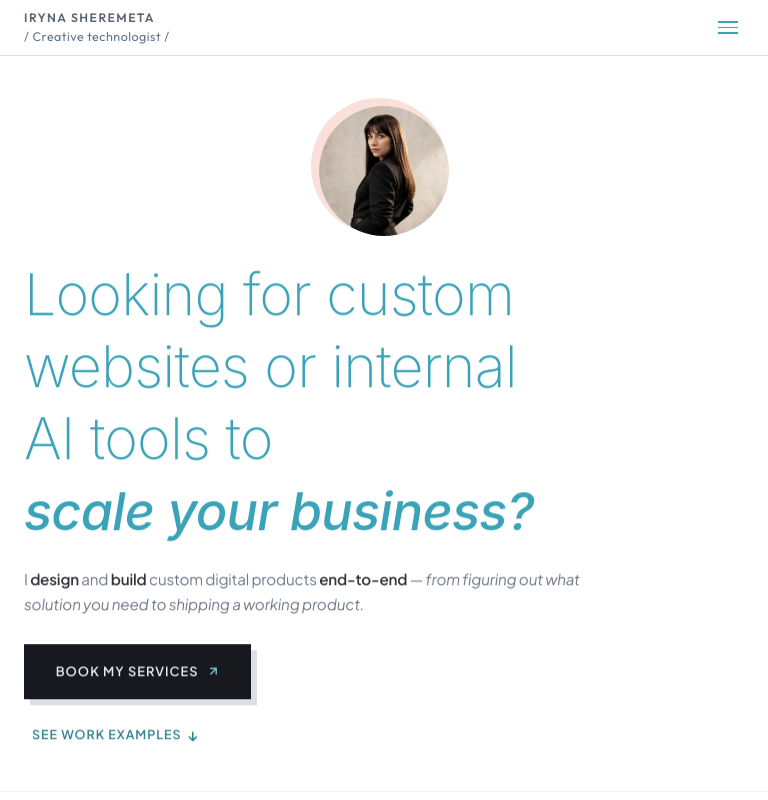
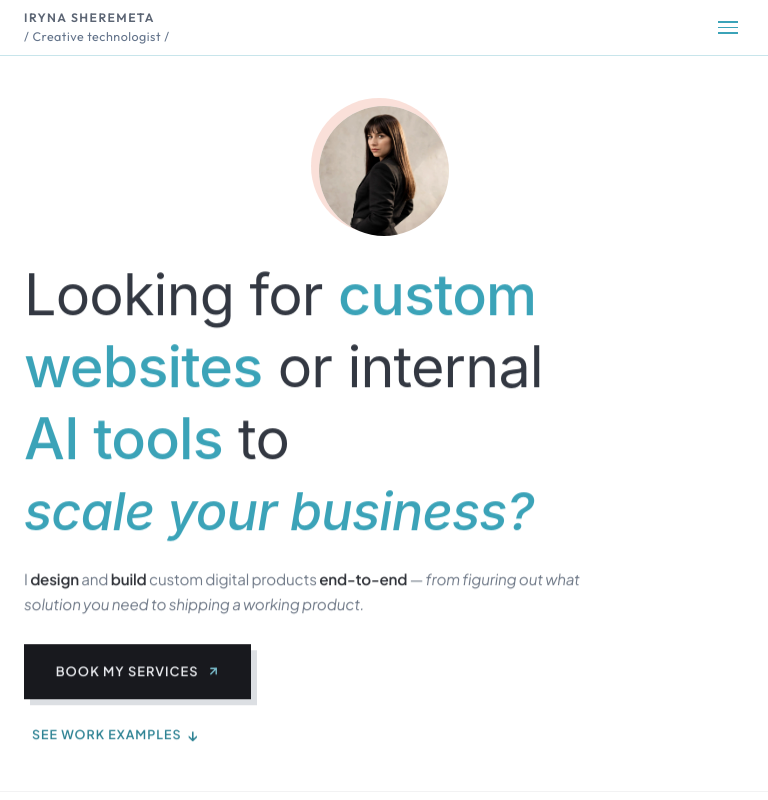
Before and after one commit to Irene2828/porfoliojuly, a Next.js app: page / in a window 768 px wide. Shown: the top 800 px of the page. Built offline with nearby package versions, Linux system fonts and the light colour scheme; no server answers; the database is empty.

Commit message:
style: mobile hero — charcoal base, teal keywords

```diff
--- a/src/app/components/Hero.css
+++ b/src/app/components/Hero.css
@@ -2119,31 +2119,41 @@
     font-family: -apple-system, BlinkMacSystemFont, "Helvetica Neue", Helvetica, Arial, sans-serif !important;
     letter-spacing: -0.015em !important;
     line-height: 1.249 !important; /* +10% */
+  }
+  .hero-text .headline-line {
+    color: #333842 !important; /* charcoal base */
+    -webkit-text-fill-color: #333842 !important;
+    font-weight: 400 !important;
+    font-size: clamp(2.599rem, 10.397vw, 3.266rem) !important; /* +10% */
+  }
+  .hero-text .headline-teal-underline {
+    color: #3ba3b8 !important; /* teal keywords */
+    -webkit-text-fill-color: #3ba3b8 !important;
+    font-weight: 500 !important;
+    font-size: clamp(2.599rem, 10.397vw, 3.266rem) !important; /* +10% */
+    text-decoration: none !important; /* no underline on mobile */
+  }
+  .hero-text .headline-italic-thinner {
     color: #3ba3b8 !important;
     -webkit-text-fill-color: #3ba3b8 !important;
-  }
-  .hero-text .headline-line,
-  .hero-text .headline-teal-underline {
-    font-weight: 250 !important; /* half thickness */
-    font-size: clamp(2.599rem, 10.397vw, 3.266rem) !important; /* +10% */
-  }
-  .hero-text .headline-teal-underline {
-    text-decoration: none !important; /* no underline on mobile */
-  }
-  .hero-text .headline-italic-thinner {
     font-weight: 500 !important;
     font-size: clamp(2.363rem, 9.452vw, 2.969rem) !important;
   }
 }
 @media (min-width: 414px) and (max-width: 900px) {
-  .hero-text .headline-line,
+  .hero-text .headline-line {
+    font-size: clamp(2.861rem, 11.444vw, 3.594rem) !important; /* +10% */
+    line-height: 1.249 !important; /* +10% */
+    color: #333842 !important;
+    -webkit-text-fill-color: #333842 !important;
+    font-weight: 400 !important;
+  }
   .hero-text .headline-teal-underline {
     font-size: clamp(2.861rem, 11.444vw, 3.594rem) !important; /* +10% */
     line-height: 1.249 !important; /* +10% */
     color: #3ba3b8 !important;
     -webkit-text-fill-color: #3ba3b8 !important;
-  }
-  .hero-text .headline-teal-underline {
+    font-weight: 500 !important;
     text-decoration: none !important;
   }
   .hero-text .headline-italic-thinner {
@@ -2151,5 +2161,6 @@
     line-height: 1.249 !important; /* +10% */
     color: #3ba3b8 !important;
     -webkit-text-fill-color: #3ba3b8 !important;
-  }
-}
+    font-weight: 500 !important;
+  }
+}
```
